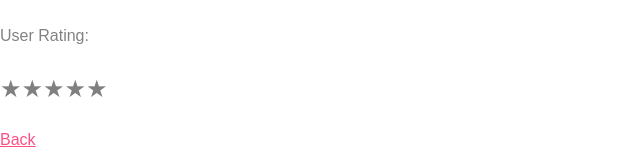
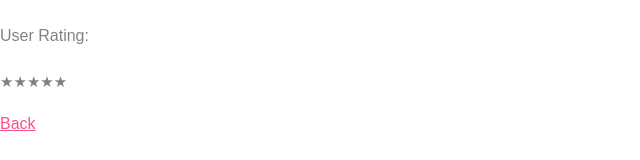
Before and after one commit to gewashington/favoritemovies, a React (Create React App) app: page /movies/a234 in a window 1280 px wide. Shown: the part 656-816 px from the top of the page, without its empty margins (0-640 px from the left). Built offline with nearby package versions, Linux system fonts and the light colour scheme.

Commit message:
Added ratings to movie component

```diff
--- a/src/App.js
+++ b/src/App.js
@@ -4,10 +4,47 @@ import { Link, Switch, Route } from 'react-router-dom';
 import './App.css';
 import Home from './Home';
 import Movies from './Movies/Movies';
+import movieAPI from './Movies/movieAPI';
 import Genres from './Genres/Genres';
 import Ratings from './Ratings/Ratings';
 
-const App = () => (
+class App extends React.Component {
+  constructor()  {
+    super()
+
+    this.state = {
+      ratings: []
+    }
+  }
+
+
+  updateRating = (userRating, movieID) => {
+    const { ratings } = this.state;
+    let currentMovie = movieAPI.getAll().find(movie => movie.id === movieID);
+    let objIndex = null;
+    let movieFiltered = ratings.filter((obj, i) => {
+      if (obj.id === movieID) {
+        objIndex = i;
+      }
+      return obj.id === movieID
+    })
+    console.log('obj', objIndex)
+    console.log('moviefiltered:', movieFiltered)
+    if (  movieFiltered[0]  ) {
+      ratings[objIndex].rating = userRating
+      this.setState ({
+        ratings: ratings
+      })
+    } else {
+      this.setState({
+            ratings: [...ratings, {id: movieID, rating: userRating}]
+          })
+    }
+  }
+
+render() {
+    const { ratings } = this.state;
+  return(
       <div>
         <nav>
         <Link to='/'>Home</Link>{" "}
@@ -21,11 +58,13 @@ const App = () => (
       <Switch>
       //place Route here
         <Route exact path="/" component={Home} />
-    <Route path='/movies' component={Movies} />
+        <Route path='/movies' component={(props) => <Movies {...props} updateRating={this.updateRating} ratings={ratings}/>} />
         <Route path='/genres' component={Genres} />
         <Route path='/ratings' component={Ratings} />
       </Switch>
      </div>
   )
+}
+}
 
 export default App;
--- a/src/Genres/Genres.js
+++ b/src/Genres/Genres.js
@@ -1,29 +1,9 @@
 import React from 'react';
+import SelectList  from '../Movies/SelectList';
 import { Route, Switch } from 'react-router-dom';
 import movieAPI from '../Movies/movieAPI';
 import MovieList from '../Movies/MovieList';
 import Movies from '../Movies/Movies';
-
-
-class PickAGenre extends React.Component {
-  render() {
-    const { values, selectedValue, handleSelect } = this.props
-    const displayValues = ['', ...values]
-
-    return (
-      <div>
-        <select
-          value={selectedValue}
-          onChange={handleSelect}
-          placeholder="Genre"
-        >
-          {displayValues.map(val =>
-            <option value={val}>{val}</option>)}
-        </select>
-      </div>
-    )
-  }
-}
 
 
 class Genres extends React.Component {
@@ -82,7 +62,7 @@ class Genres extends React.Component {
     return(
       <div>
       <p>Select a Genre</p>
-      <PickAGenre
+      <SelectList
       values={genres}
       selectedValue={genreSelected}
       handleSelect={this.handleGenreSelect}
--- a/src/Movies/Movie.js
+++ b/src/Movies/Movie.js
@@ -1,32 +1,87 @@
 import React from 'react';
 import { Link } from 'react-router-dom';
 import ReactStars from 'react-stars';
+import  SelectList  from './SelectList';
+import movieAPI from './movieAPI'
+
+class Movie extends React.Component {
+constructor(props) {
+  super(props);
+}
+
+state = {
+  numberOfStars: 0
+}
+
+componentDidMount() {
+  const { ratings, movie } = this.props;
+  const id = movie.id;
+  ratings.forEach(obj => {
+   if ( obj.id === id ) {
+    this.setState({
+        numberOfStars: obj.rating
+      })
+    }
+  })
+}
 
 
 
-const Movie = ({ name, year, genre, director, firstActor, secondActor, image, imdb, userRatingChange, currentUserRating }) => (
+handleStars = e => {
+  const { updateRating, movie } = this.props;
+  this.setState ({
+    numberOfStars: e
+  })
+  console.log('props', this.props);
+  updateRating(e, movie.id)
+}
 
 
+
+
+render() {
+  const starArr = [1, 2, 3, 4, 5]
+  const { movie, currentUserRating, ratings, addUserRating, updateRating} = this.props;
+  const { handleStars } = this;
+  console.log('ratings', ratings);
+  // const movie = movieAPI.getOne(this.props.match.params.id);
+  if (!movie) {
+    return <div> could not find movie </div>;
+  }
+  const { name, year, genre, director, firstActor, secondActor, image, imdb } = movie;
+  const {  numberOfStars } = this.state;
+  console.log('state', this.state);
+  return (
   <div>
     <div>
     <div><p><img src={image} alt={name} /></p></div>
     <h1>{name}</h1>
     <div>
     <p>Year: {year}</p>
-    <p>Genre: {genre}</p>
+    <p>Genre: {genre.join(', ')}</p>
     <p>Director: {director}</p>
     <p>Starring: {firstActor}, {secondActor}</p>
     <a href={imdb}>IMDB</a>
-    <p>User Rating:</p>   <ReactStars
-  count={5}
-  onChange={userRatingChange}
-  size={24}
-  half={false}
-  value={currentUserRating}/>
+    <p>User Rating:</p>
+      <ReactStars
+        count={5}
+        onChange={handleStars}
+        value={numberOfStars}
+        half={false}
+        />
+
     </div>
     <p><Link to="/movies">Back</Link></p>
     </div>
   </div>
 );
+}
+}
 
 export default Movie;
+
+// <SelectList
+//   values={starArr}
+//   selectedValue={ratings}
+//   handleSelect={this.handleRatingSelect}
+//   />
--- a/src/Movies/Movies.js
+++ b/src/Movies/Movies.js
@@ -5,14 +5,14 @@ import MovieList from './MovieList';
 import Movie from './Movie';
 
 
+class Movies extends React.Component {
+  constructor(props) {
+    super(props)
+  }
 
-class Movies extends React.Component {
-  constructor() {
-    super()
-    this.state = {
-      name: '',
-      ratings:[]
-    }
+state = {
+    id: '',
+    name: '',
   }
 
   // addUserRating = ( movie, userRating ) => {
@@ -22,33 +22,30 @@ class Movies extends React.Component {
   //   })
   // }
 
-//   addUserRating  = (newRating) => {
-//       const { ratings } = this.state;
+//   addUserRating  = (e) => {
+//       const { id } = this.state;
+//       let newRating = e
 //       this.setState({
-//         ratings: [...ratings, newRating]
+//         ratings: newRating //[...ratings, newRating]
+//
 //       })
-//       // console.log(newRating)
+//       movieAPI.updateRating(newRating, id);
+//       console.log(this.props)
 // }
 
-  renderMovie = props => {
+  renderMovie = (props) => {
     const { id } = props.match.params;
-    const { ratings } = this.state;
+    const { updateRating, ratings } = this.props;
 
     // const id = props.match.params.id
     const movie = movieAPI.getOne(id);
     if (!movie) {
       return <div> could not find movie </div>;
     } else {
-      return <Movie name={movie.name}
-        year={movie.year}
-        genre={movie.genre.join(', ')}
-        director={movie.director}
-        firstActor={movie.firstActor}
-        secondActor={movie.secondActor}
-        image={movie.image}
-        imdb={movie.imdb}
-        userRatingChange={ newRating => ratings[movie.id] = newRating}
-        currentUserRating={ratings[movie.id]}
+      return <Movie
+        movie={movie}
+        updateRating={updateRating}
+        ratings={ratings}
         />;
     }
 
@@ -59,6 +56,8 @@ class Movies extends React.Component {
     const movies = movieAPI.getAll();
     return <MovieList movies={movies} />;
   };
+
+
 
   render() {
     return (
--- /dev/null
+++ b/src/Movies/SelectList.jsx
@@ -0,0 +1,24 @@
+import React from 'react';
+
+
+class SelectList extends React.Component {
+  render() {
+    const { values, selectedValue, handleSelect } = this.props
+    const displayValues = ['', ...values]
+
+    return (
+      <div>
+        <select
+          value={selectedValue}
+          onChange={handleSelect}
+          placeholder="Genre"
+        >
+          {displayValues.map(val =>
+            <option value={val}>{val}</option>)}
+        </select>
+      </div>
+    )
+  }
+}
+
+export default SelectList;
--- a/src/Movies/movieAPI.js
+++ b/src/Movies/movieAPI.js
@@ -15,7 +15,15 @@ const getAll = () => movies;
 
 const getOne = id => movies.find(movie => movie.id === id);
 
+const updateRating = (userRating, movieID) => {
+  // let currentMovie = movies.find(movie => movie.id === movieID);
+  // console.log(movieID)
+  // currentMovie.rating = userRating
+}
+
 export default {
   getOne,
-  getAll
+  getAll,
+  updateRating
+
 };
```
Lines whose indentation alone changed are shown as unchanged.
